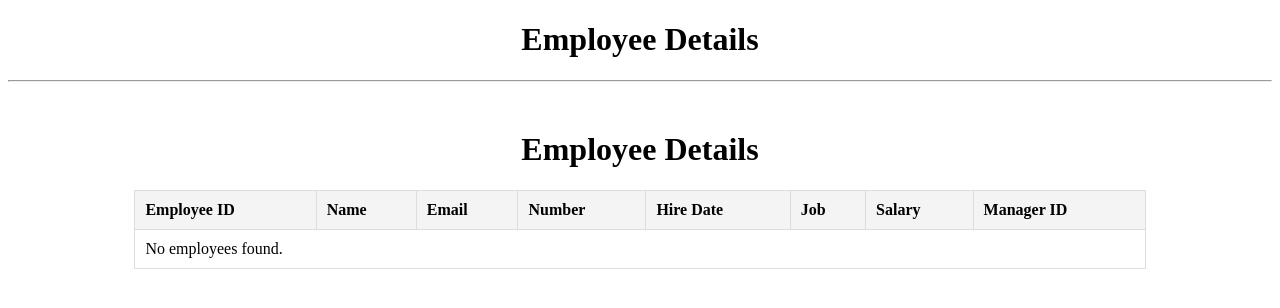
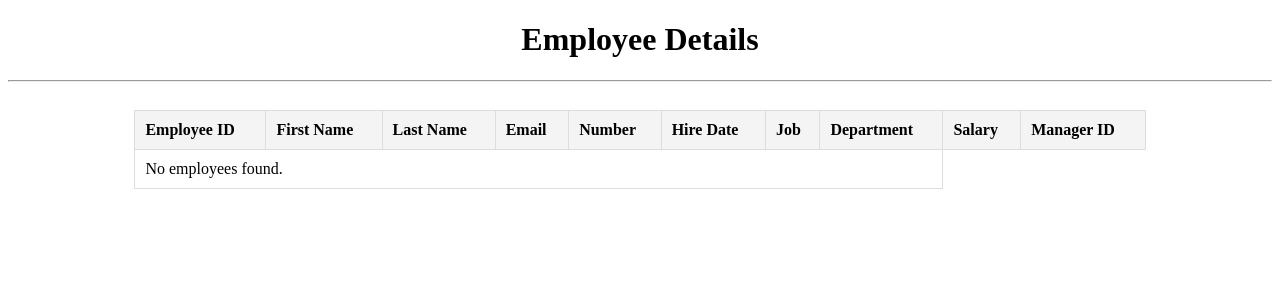
Before and after one commit to Sreekanthmk1997/sql, a Django app: page / in a window 1280 px wide. Shown: the top 308 px of the page. Run offline with Django 5.2, Linux system fonts and the light colour scheme; data that the repository does not hold is empty.

Commit message:
Add Django project to training2 branch

```diff
--- a/myapp/templates/employee_list.html
+++ b/myapp/templates/employee_list.html
@@ -34,16 +34,18 @@
 
    <h1 style="text-align: center;">Employee Details</h1><hr>
      <div class="container">
-        <h1>Employee Details</h1>
+
         <table>
             <thead>
                 <tr>
                     <th>Employee ID</th>
-                    <th>Name</th>
+                    <th>First Name</th>
+                    <th>Last Name</th>
                     <th>Email</th>
                     <th>Number</th>
                     <th>Hire Date</th>
                     <th>Job</th>
+                    <th>Department</th>
                     <th>Salary</th>
                     <th>Manager ID</th>
                 </tr>
@@ -52,11 +54,13 @@
                 {% for employee in employees %}
                 <tr>
                     <td>{{ employee.employee_id }}</td>
-                    <td>{{ employee.name }}</td>
+                    <td>{{ employee.first_name }}</td>
+                    <td>{{ employee.last_name }}</td>
                     <td>{{ employee.email }}</td>
                     <td>{{ employee.number }}</td>
                     <td>{{ employee.hire_date }}</td>
                     <td>{{ employee.job }}</td>
+                    <td>{{ employee.department }}</td>
                     <td>{{ employee.salary }}</td>
                     <td>{{ employee.manager_id }}</td>
                 </tr>
```
Also changed, not shown: myapp/models.py (+6 -2 lines), myapp/migrations/0002_rename_name_employee_first_name_employee_department_and_more.py (added).
